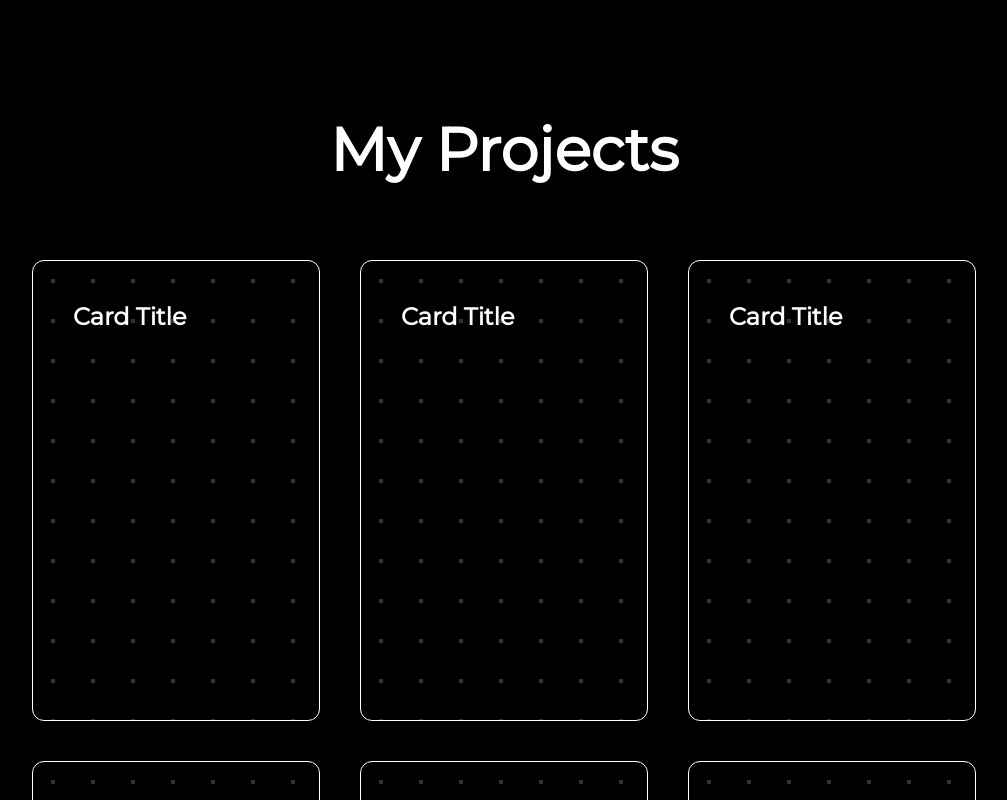
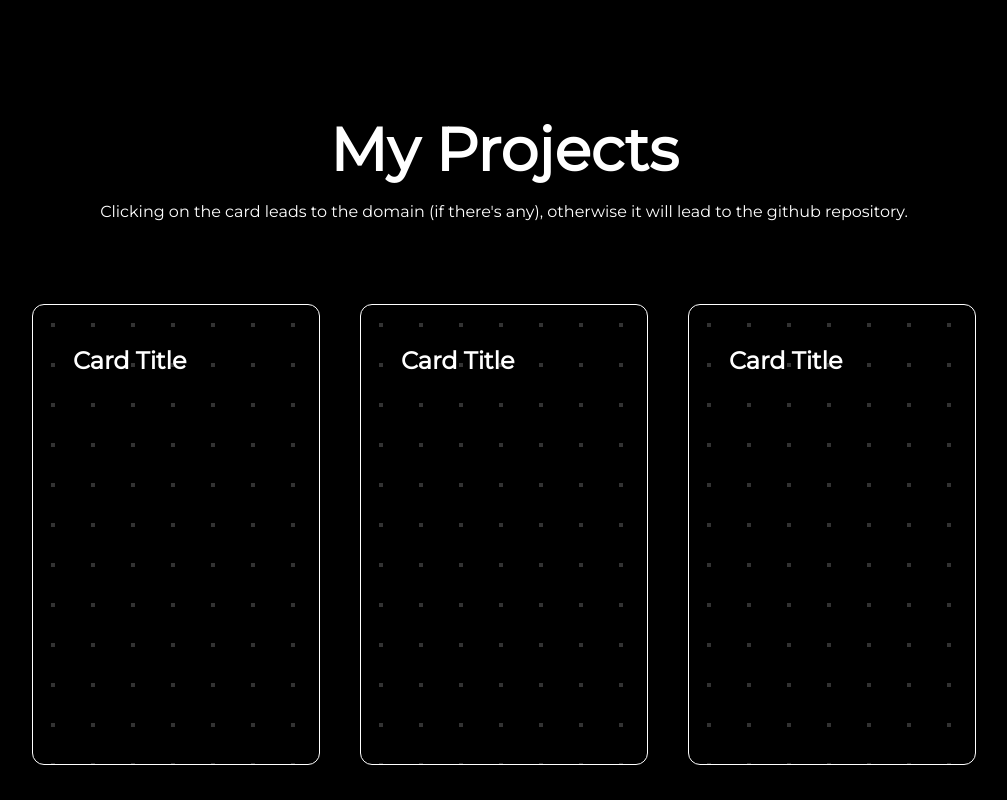
Before and after one commit to rodrfentanes21/my-portfolio, a Next.js app: page / in a window 1280 px wide. Shown: the part 1480-2280 px from the top of the page, without its empty margins (136-1143 px from the left). Built offline with nearby package versions, Linux system fonts and the light colour scheme.

Commit message:
responsitivity tweaks and changes to ProjectCard

```diff
--- a/components/Header.tsx
+++ b/components/Header.tsx
@@ -13,7 +13,7 @@
           About Me
         </Link>
         <Link href="#projects" scroll={false} className='border-b-2 border-transparent hover:border-b-2 hover:border-indigo-500  hover:text-indigo-500'>
-          My Projects
+          Projects
         </Link>
         <Link href="#home" scroll={false} className='border-b-2 border-transparent hover:border-b-2 hover:border-indigo-500  hover:text-indigo-500'>
           Contact
--- a/components/ProjectCard.tsx
+++ b/components/ProjectCard.tsx
@@ -7,12 +7,22 @@
       <div className={styles.card}>
         <div className={styles.cardgradient}></div>
         <div className={styles.cardcontent}>
-            <h3 className=" font-bold text-2xl">
-                Card Title
-            </h3>
-            <p className=" opacity-0 group-hover:opacity-100 text-sm lg:text-base">
-                Lorem ipsum dolor sit, amet consectetur adipisicing elit. In, odio iure totam ullam
-            </p>
+          <h3 className=" font-bold text-2xl">Card Title</h3>
+          <p className="opacity-0 transform ease-in-out transition duration-500 group-hover:opacity-100 text-sm lg:text-base">
+            Lorem ipsum dolor sit, amet consectetur adipisicing elit. In, odio
+            iure totam ullam
+          </p>
+          <a className="opacity-0 transform ease-in-out transition duration-500 group-hover:opacity-100 absolute left-5 bottom-5">
+            <svg
+              xmlns="http://www.w3.org/2000/svg"
+              width="24"
+              height="24"
+              viewBox="0 0 24 24"
+              fill="white"
+            >
+              <path d="M12 0c-6.626 0-12 5.373-12 12 0 5.302 3.438 9.8 8.207 11.387.599.111.793-.261.793-.577v-2.234c-3.338.726-4.033-1.416-4.033-1.416-.546-1.387-1.333-1.756-1.333-1.756-1.089-.745.083-.729.083-.729 1.205.084 1.839 1.237 1.839 1.237 1.07 1.834 2.807 1.304 3.492.997.107-.775.418-1.305.762-1.604-2.665-.305-5.467-1.334-5.467-5.931 0-1.311.469-2.381 1.236-3.221-.124-.303-.535-1.524.117-3.176 0 0 1.008-.322 3.301 1.23.957-.266 1.983-.399 3.003-.404 1.02.005 2.047.138 3.006.404 2.291-1.552 3.297-1.23 3.297-1.23.653 1.653.242 2.874.118 3.176.77.84 1.235 1.911 1.235 3.221 0 4.609-2.807 5.624-5.479 5.921.43.372.823 1.102.823 2.222v3.293c0 .319.192.694.801.576 4.765-1.589 8.199-6.086 8.199-11.386 0-6.627-5.373-12-12-12z" />
+            </svg>
+          </a>
         </div>
       </div>
     </div>
--- a/components/Projects.tsx
+++ b/components/Projects.tsx
@@ -37,14 +37,15 @@
       className="flex flex-col items-center  justify-center w-screen lg:w-full"
       id="projects"
     >
-      <motion.h2
-        className="text-6xl font-bold"
+      <motion.div
+        className="text-6xl font-bold text-center"
         initial={{ x: "-100vw" }}
         animate={animation}
       >
-        My Projects
-      </motion.h2>
-      <motion.div initial={{ opacity: 0 }} animate={animation2} className='grid grid-cols-1 lg:grid-cols-3 justify-items-center gap-10 py-20'>
+        <h2>My Projects</h2>
+        <p className="text-base pt-5 font-normal">Clicking on the card leads to the domain (if there&apos;s any), otherwise it will lead to the github repository.</p>
+      </motion.div>
+      <motion.div initial={{ opacity: 0 }} animate={animation2} className='grid grid-cols-1 lg:grid-cols-3 justify-items-center gap-10 pt-20 pb-48 lg:pb-20'>
         <ProjectCard />
         <ProjectCard />
         <ProjectCard />
```
